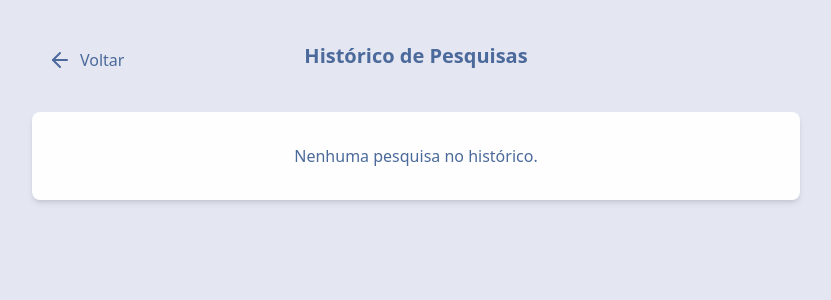
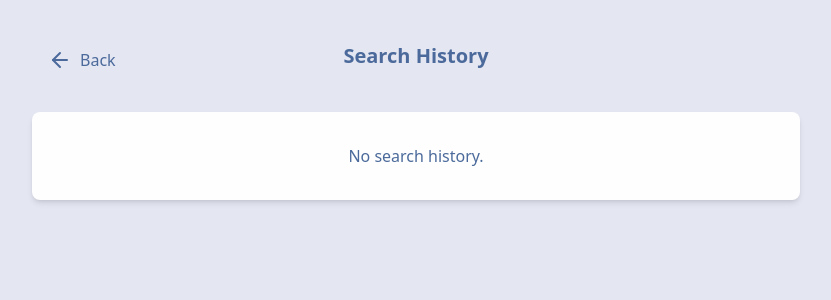
Before and after one commit to Fernando-Washington/play55-desafio-frontend-2025, a Nuxt app: page /history in a window 1280 px wide. Shown: the top 300 px of the page, without its empty margins (224-1055 px from the left). Built offline with nearby package versions, Linux system fonts and the light colour scheme.

Commit message:
fix(history.vue): translate text to english

```diff
--- a/pages/history.vue
+++ b/pages/history.vue
@@ -10,11 +10,11 @@
             class="absolute left-0 top-4 flex items-center hover:text-accentColor pl-4"
           >
             <ArrowLeft class="mr-2" />
-            <span class="hidden md:inline">Voltar</span>
+            <span class="hidden md:inline">Back</span>
           </a>
         </nav>
 
-        <h2 class="text-xl font-bold text-center">Histórico de Pesquisas</h2>
+        <h2 class="text-xl font-bold text-center">Search History</h2>
       </header>
 
       <section
@@ -32,14 +32,14 @@
             class="w-12 h-12 rounded-full mr-4"
           />
           <div>
-            <p class="font-semibold">{{ item.nome || "Sem nome" }}</p>
+            <p class="font-semibold">{{ item.name || "No name" }}</p>
             <a
-              :href="item.linkPerfil"
+              :href="item.linkProfile"
               target="_blank"
               rel="noopener noreferrer"
               class="text-accent hover:underline"
             >
-              @{{ item.linkPerfil.split("https://github.com/")[1] }}
+              @{{ item.linkProfile.split("https://github.com/")[1] }}
             </a>
           </div>
           <button class="flex ml-auto">
@@ -52,7 +52,7 @@
       </section>
 
       <div v-else class="card text-center p-8 rounded-lg shadow-md">
-        <p>Nenhuma pesquisa no histórico.</p>
+        <p>No search history.</p>
       </div>
     </section>
   </main>
@@ -73,15 +73,15 @@ export default {
     };
   },
   mounted() {
-    // Carregar o histórico do localStorage
-    const historico = JSON.parse(localStorage.getItem("searchHistory") || "[]");
-    this.searchHistory = historico;
+    // Load search history from localStorage
+    const history = JSON.parse(localStorage.getItem("searchHistory") || "[]");
+    this.searchHistory = history;
   },
   methods: {
     removeHistoryItem(index) {
-      // Remover item do histórico
+      // rm item from search history
       this.searchHistory.splice(index, 1);
-      // Atualizar o localStorage
+      // Update localStorage
       localStorage.setItem("searchHistory", JSON.stringify(this.searchHistory));
     },
   },
```
